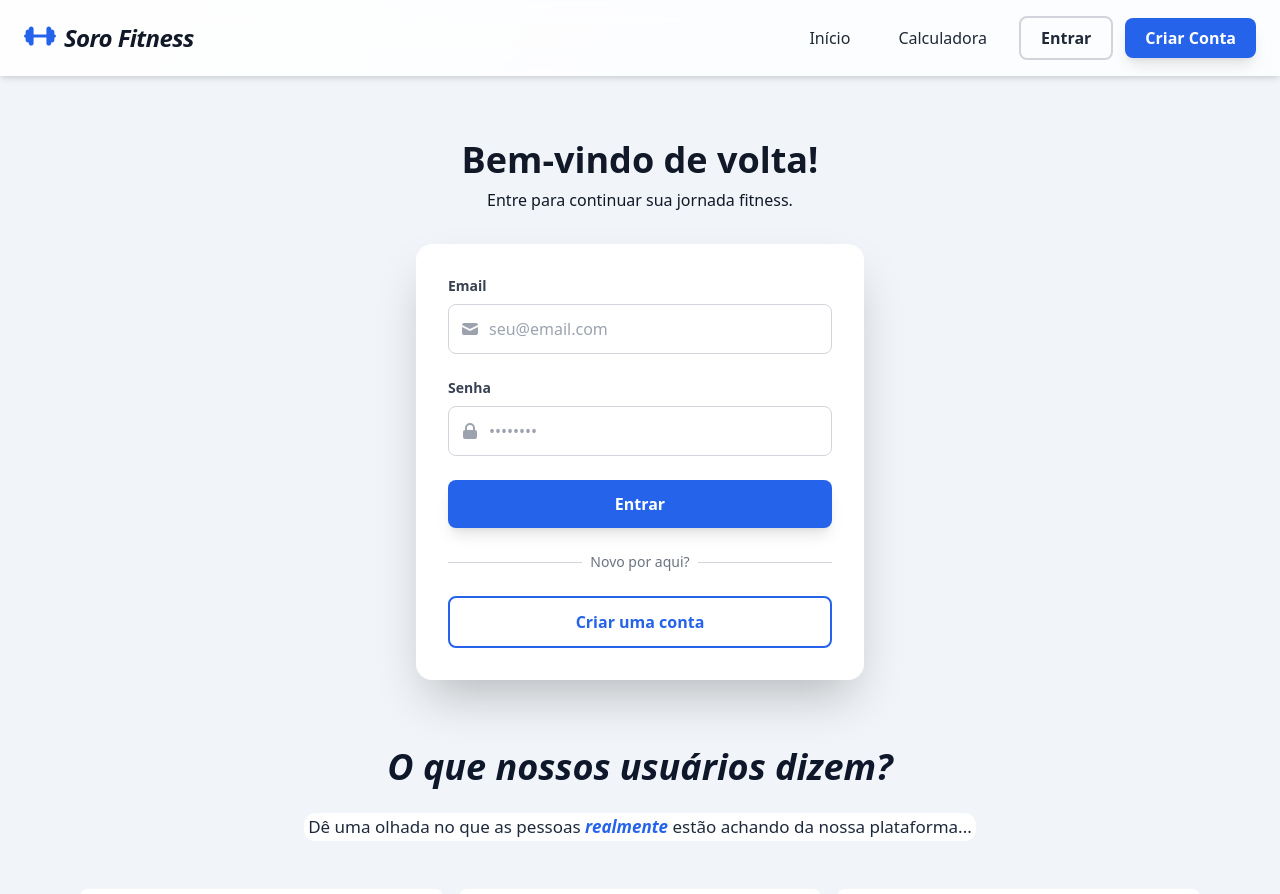
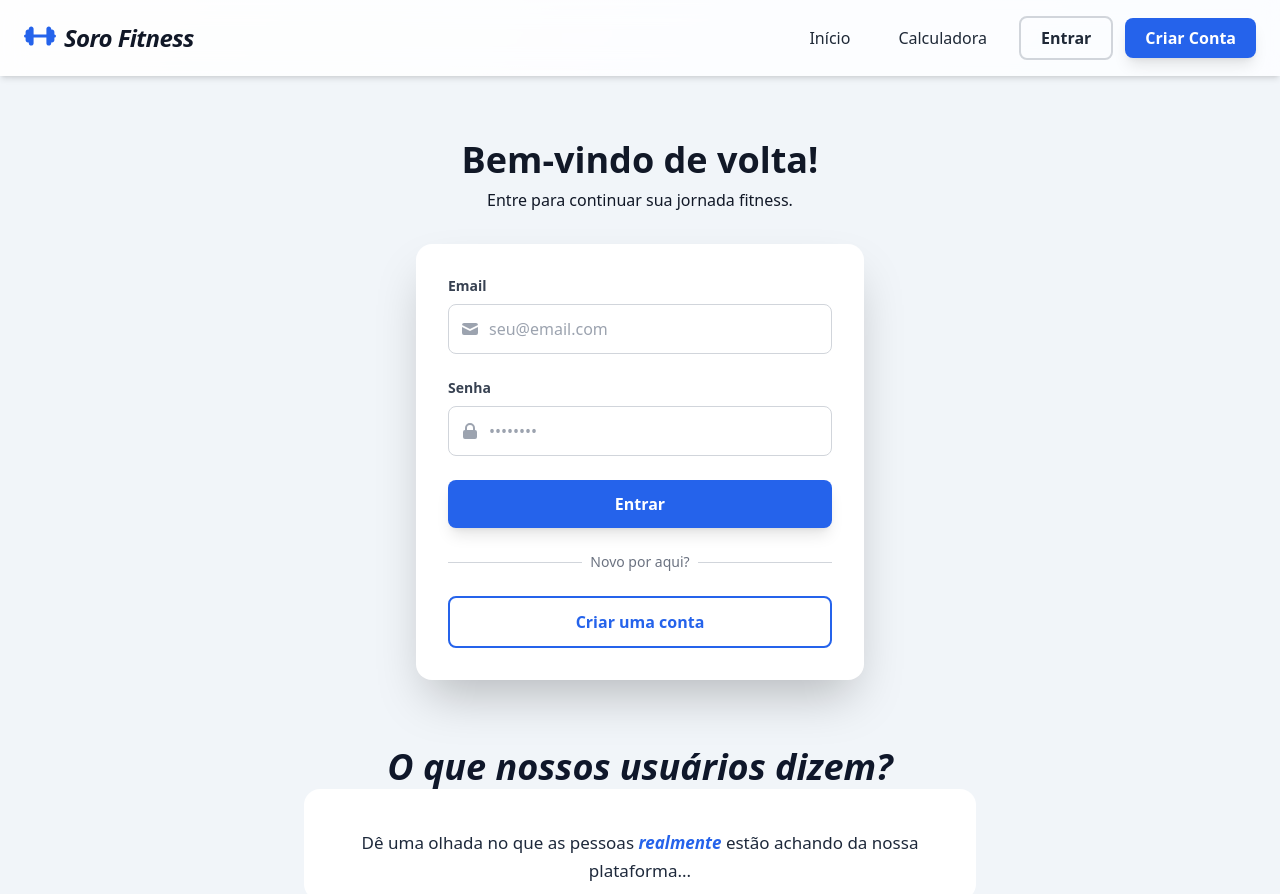
Before and after one commit to gustahxn/CalcImc, a React (Vite) app in the folder calcImc/: page /login in a window 1280 px wide. Shown: the top 894 px of the page. Built offline with nearby package versions, Linux system fonts and the light colour scheme; no server answers.

Commit message:
Update: Heading div minor changes

```diff
--- a/calcImc/src/components/Login.jsx
+++ b/calcImc/src/components/Login.jsx
@@ -155,7 +155,7 @@ const Login = () => {
           <h2 class="text-4xl font-bold mt-12 italic text-slate-900 !leading-tight">
             O que nossos usuários dizem?
           </h2>
-          <div className="bg-white rounded-xl text-center w-full">
+          <div className="bg-white rounded-2xl text-center w-full py-4 px-4">
             <p class="text-[17px] mt-6 leading-relaxed text-slate-800">
               Dê uma olhada no que as pessoas{" "}
               <span className="font-semibold italic text-blue-600">realmente</span>{" "}
```
